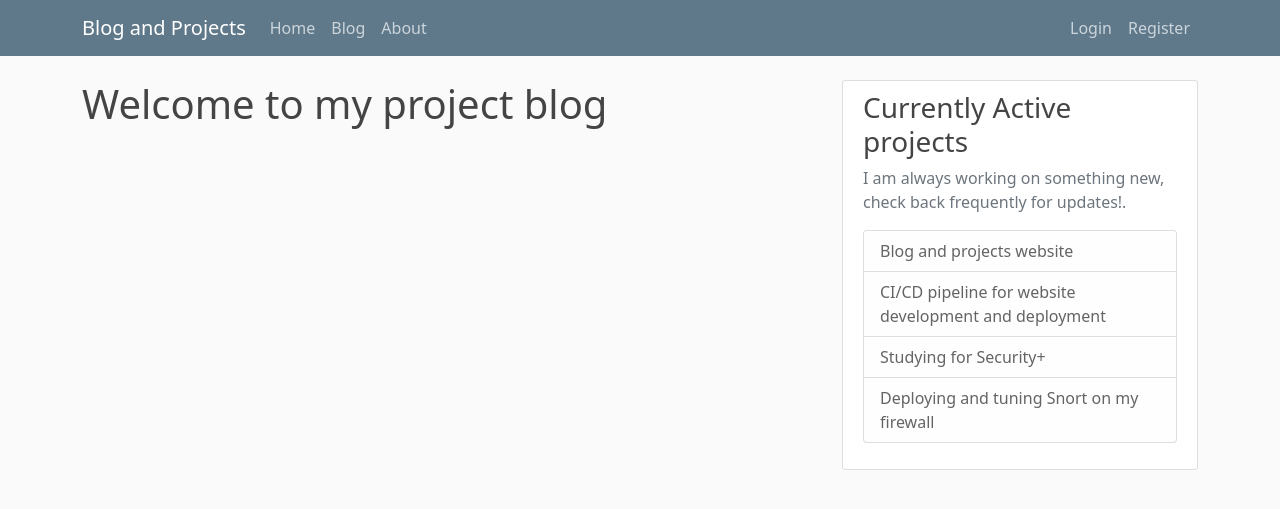
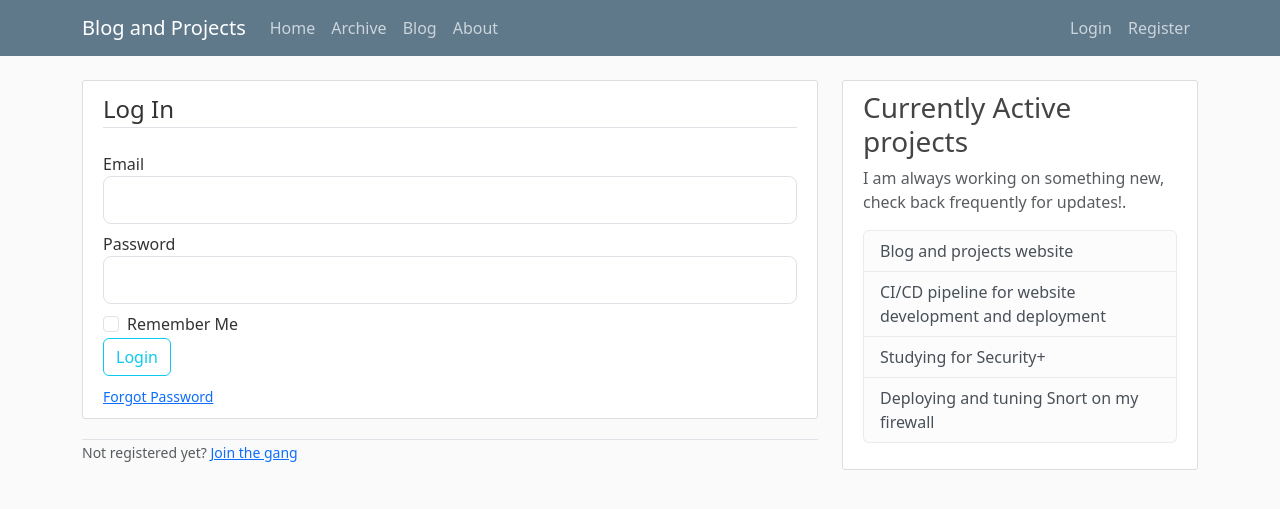
Before and after one commit to ProtoRiaan/blogWebsitePythonFlask, a Flask app: page /login in a window 1280 px wide. Shown: the top 509 px of the page. Run offline with Flask 2, Linux system fonts and the light colour scheme.

Commit message:
added error handeling for all the fields on the register form. Fixed bootstrap error handling issues. Added framework for login page. Added Archive page. Fixed navbar href to use url_for

```diff
--- a/app.py
+++ b/app.py
@@ -37,6 +37,10 @@ def About():
 def Blog():
     return render_template('blog.html', posts=posts)
 
+@app.route("/archive")
+def Archive():
+    return render_template('archive.html', title = 'Archive')
+
 @app.route("/register", methods=['GET','POST'])
 def Register():
     form = RegistrationForm()
@@ -45,9 +49,15 @@ def Register():
         return redirect(url_for('Home'))
     return render_template('register.html', title = 'Register', form=form)
 
-@app.route("/login")
+@app.route("/login", methods=['GET','POST'])
 def Login():
     form = LoginForm()
+    if form.validate_on_submit():
+        if form.email.data == 'admin@blog.com' and form.password.data == 'password':
+            flash('You have been logged in!', 'success')
+            return redirect(url_for('Home'))
+        else:
+            flash('Login Unsuccessful. Please check username and password','danger')
     return render_template('login.html', title = 'Login', form=form)
 
 
--- a/requirements.txt
+++ b/requirements.txt
@@ -7,6 +7,5 @@ idna==3.4
 itsdangerous==2.1.2
 Jinja2==3.1.2
 MarkupSafe==2.1.2
-uWSGI==2.0.21
 Werkzeug==2.2.3
 WTForms==3.0.1
--- /dev/null
+++ b/templates/archive.html
@@ -0,0 +1,5 @@
+{% extends "layout.html" %}
+{% block title %} About {% endblock title %}
+{% block content %}
+    <h1>Project Archive</h1>
+{% endblock content %}
--- a/templates/layout.html
+++ b/templates/layout.html
@@ -4,14 +4,14 @@
     <meta charset="UTF-8">
     <meta http-equiv="X-UA-Compatible" content="IE=edge">
     <meta name="viewport" content="width=device-width, initial-scale=1.0">
-    <link href="https://cdn.jsdelivr.net/npm/bootstrap@5.0.2/dist/css/bootstrap.min.css" rel="stylesheet" integrity="sha384-EVSTQN3/azprG1Anm3QDgpJLIm9Nao0Yz1ztcQTwFspd3yD65VohhpuuCOmLASjC" crossorigin="anonymous">
-
+    <link href="https://cdn.jsdelivr.net/npm/bootstrap@5.3.0-alpha3/dist/css/bootstrap.min.css" rel="stylesheet" integrity="sha384-KK94CHFLLe+nY2dmCWGMq91rCGa5gtU4mk92HdvYe+M/SXH301p5ILy+dN9+nJOZ" crossorigin="anonymous">
     <link rel="stylesheet" type="text/css" href="{{ url_for('static', filename='main.css') }}">
     {% if title %}
     <title>Project Blog - {{ title }}</title>
     {% else %}
     <title>{% block title %}{% endblock %}</title>
-    {% endif %}</head>
+    {% endif %}
+</head>
 <body>
     <header class="site-header">
         <nav class="navbar navbar-expand-md navbar-dark bg-steel fixed-top">
@@ -22,14 +22,15 @@
             </button>
             <div class="collapse navbar-collapse" id="navbarToggle">
               <div class="navbar-nav me-auto">
-                <a class="nav-item nav-link" href="/">Home</a>
-                <a class="nav-item nav-link" href="/blog">Blog</a>
-                <a class="nav-item nav-link" href="/about">About</a>
+                <a class="nav-item nav-link" href="{{ url_for('Home') }}">Home</a>
+                <a class="nav-item nav-link" href="{{ url_for('Archive') }}">Archive</a>
+                <a class="nav-item nav-link" href="{{ url_for('Blog') }}">Blog</a>
+                <a class="nav-item nav-link" href="{{ url_for('About') }}">About</a>
               </div>
               <!-- Navbar Right Side -->
               <div class="navbar-nav">
-                <a class="nav-item nav-link" href="/login">Login</a>
-                <a class="nav-item nav-link" href="/register">Register</a>
+                <a class="nav-item nav-link" href="{{ url_for('Login') }}">Login</a>
+                <a class="nav-item nav-link" href="{{ url_for('Register') }}">Register</a>
               </div>
             </div>
           </div>
@@ -65,8 +66,9 @@
           </div>
         </div>
     </main>
-    <script src="https://cdn.jsdelivr.net/npm/@popperjs/core@2.9.2/dist/umd/popper.min.js" integrity="sha384-IQsoLXl5PILFhosVNubq5LC7Qb9DXgDA9i+tQ8Zj3iwWAwPtgFTxbJ8NT4GN1R8p" crossorigin="anonymous"></script>
-    <script src="https://cdn.jsdelivr.net/npm/bootstrap@5.0.2/dist/js/bootstrap.min.js" integrity="sha384-cVKIPhGWiC2Al4u+LWgxfKTRIcfu0JTxR+EQDz/bgldoEyl4H0zUF0QKbrJ0EcQF" crossorigin="anonymous"></script>
+    <script src="https://cdn.jsdelivr.net/npm/bootstrap@5.3.0-alpha3/dist/js/bootstrap.bundle.min.js" integrity="sha384-ENjdO4Dr2bkBIFxQpeoTz1HIcje39Wm4jDKdf19U8gI4ddQ3GYNS7NTKfAdVQSZe" crossorigin="anonymous"></script>
+    <script src="https://cdn.jsdelivr.net/npm/@popperjs/core@2.11.7/dist/umd/popper.min.js" integrity="sha384-zYPOMqeu1DAVkHiLqWBUTcbYfZ8osu1Nd6Z89ify25QV9guujx43ITvfi12/QExE" crossorigin="anonymous"></script>
+    <script src="https://cdn.jsdelivr.net/npm/bootstrap@5.3.0-alpha3/dist/js/bootstrap.min.js" integrity="sha384-Y4oOpwW3duJdCWv5ly8SCFYWqFDsfob/3GkgExXKV4idmbt98QcxXYs9UoXAB7BZ" crossorigin="anonymous"></script>
 
 </body>
 </html>
--- a/templates/login.html
+++ b/templates/login.html
@@ -1,5 +1,55 @@
 {% extends "layout.html" %}
 {% block title %} Login {% endblock title %}
 {% block content %}
-    <h1>Welcome to my project blog</h1>
+    <div class="content-section">
+        <form method="POST" action="" novalidate>
+            {{ form.hidden_tag() }}
+            <fieldset class="form-group">
+                <legend class="border-bottom mb-4">Log In</legend>
+                <div class="form-group mb-2">
+                    {{ form.email.label(class="form-control-label") }}
+
+                    {% if form.email.errors %}
+                        {{ form.email(class="form-control form-control-lg is-invalid") }}
+                        <div class="invalid-feedback">
+                            {% for error in form.email.errors %}
+                                <span>{{ error }}</span>
+                            {% endfor %}
+                        </div>
+                    {% else %}
+                        {{ form.email(class="form-control form-control-lg") }}
+                    {% endif %}
+                </div>
+                <div class="form-group mb-2">
+                    {{ form.password.label(class="form-control-label") }}
+
+                    {% if form.password.errors %}
+                        {{ form.password(class="form-control form-control-lg is-invalid") }}
+                        <div class="invalid-feedback">
+                            {% for error in form.password.errors %}
+                                <span>{{ error }}</span>
+                            {% endfor %}
+                        </div>
+                    {% else %}
+                        {{ form.password(class="form-control form-control-lg") }}
+                    {% endif %}
+                </div>
+                <div class="form-check">
+                    {{ form.remember(class="form-check-input") }}
+                    {{ form.remember.label(class="form.check-label") }}
+                </div>
+            </fieldset>
+            <div class="form-group mb-2">
+                {{ form.submit(class="btn btn-outline-info") }}
+            </div>
+            <small class="text-muted ml-2">
+                <a href="#">Forgot Password</a>
+            </small>
+        </form>
+    </div>
+    <div class="border-top mb-3">
+        <small class="text-muted">
+            Not registered yet? <a class="ml-2" href="{{ url_for('Register') }}">Join the gang</a>
+        </small>
+    </div>
 {% endblock content %}
```
Also changed, not shown: templates/register.html (+37 -7 lines), 1 other file.
